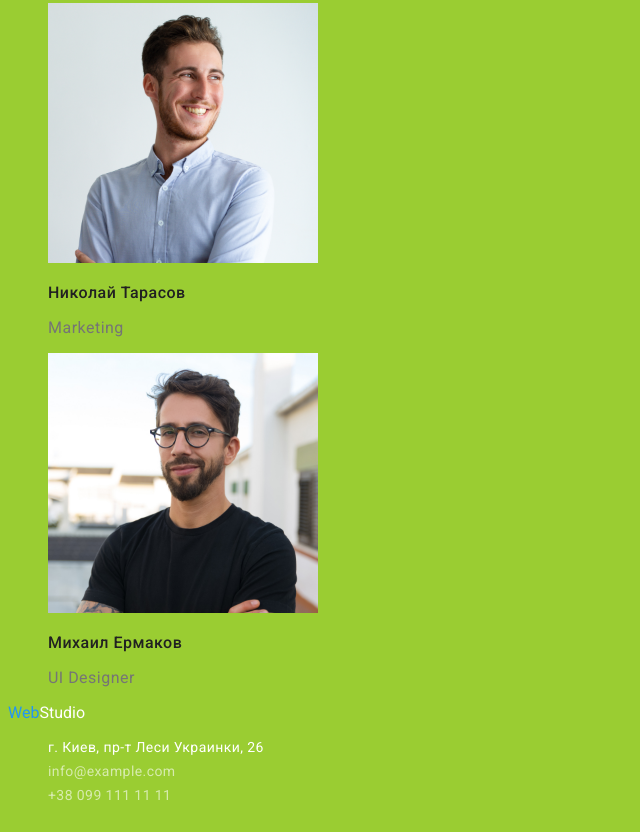
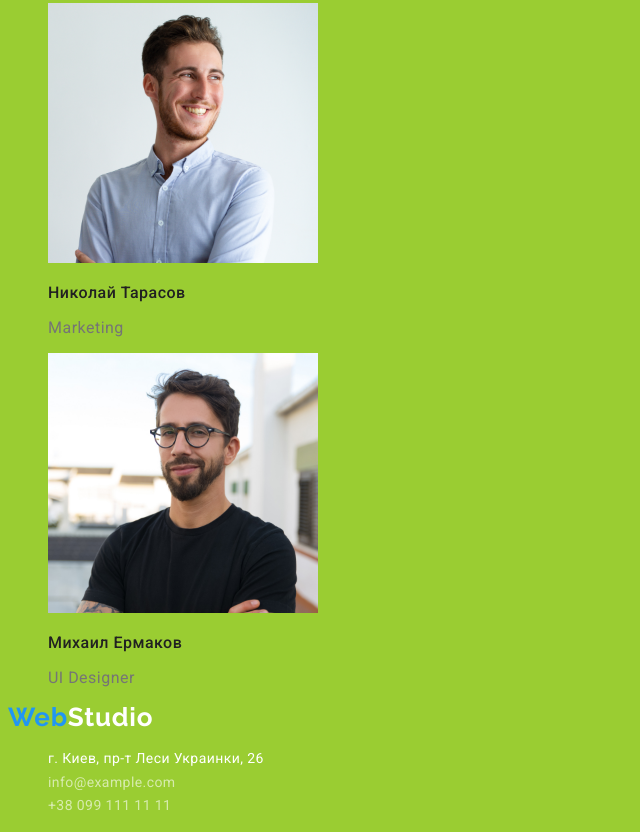
Before and after one commit to ArturDmytruk/goit-markup-hw-02, a plain HTML site: page index.html in a window 1280 px wide. Shown: the part 2375-3207 px from the top of the page, without its empty margins (0-640 px from the left). Drawn offline with Linux system fonts and the light colour scheme.

Commit message:
исправил logoweb

```diff
--- a/CSS/styles.css
+++ b/CSS/styles.css
@@ -175,6 +175,12 @@ body {
 /*===FOOTER===*/
 
 .logo-link-footer {
+  font-family: var(--secondary-font);
+  font-weight: 700;
+  font-style: normal;
+  font-size: 26px;
+  line-height: 1.15;
+  letter-spacing: 0.03em;
   color: var(--color-white);
 }
 
```
Also changed, not shown: portfolio.html (+1 -3 lines).
